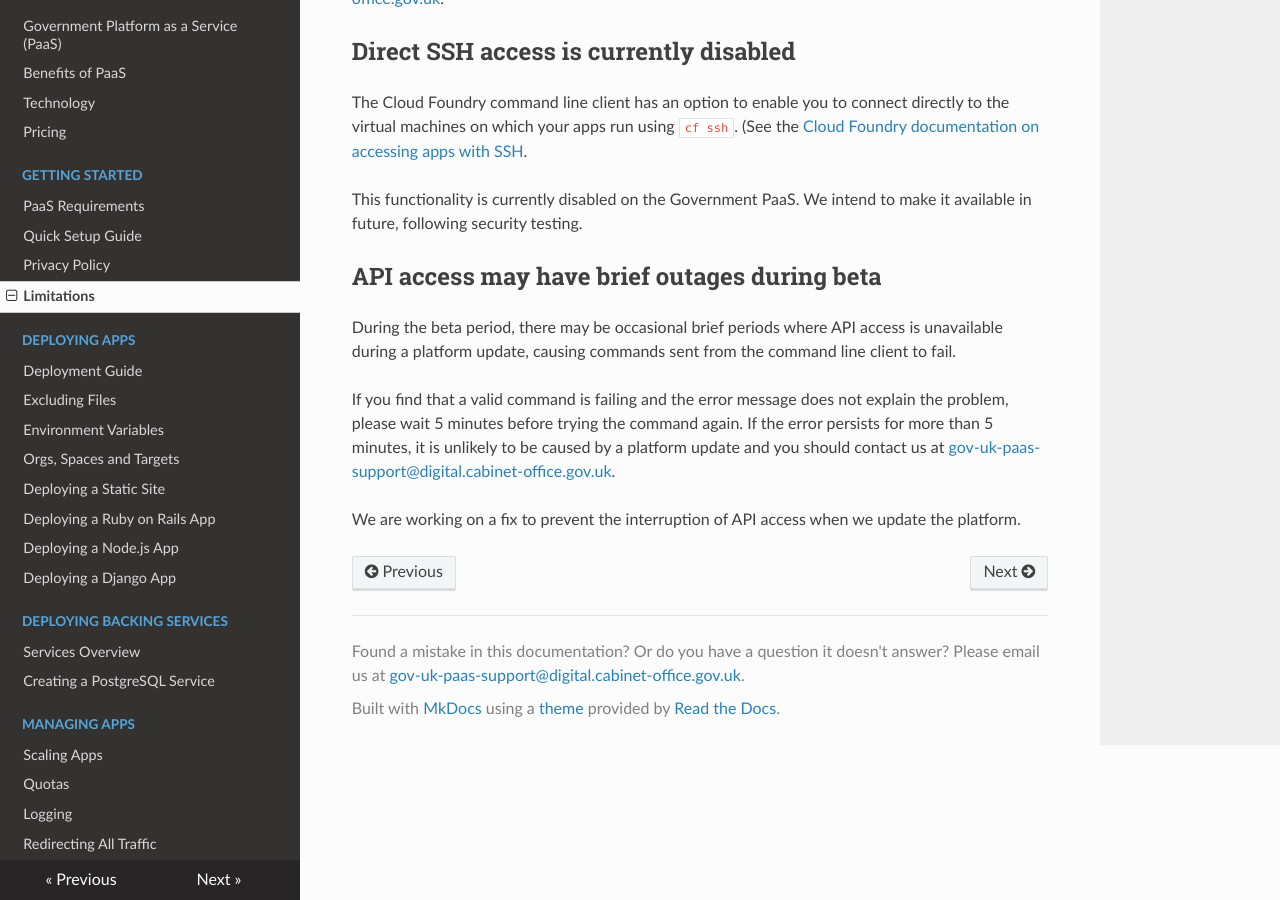
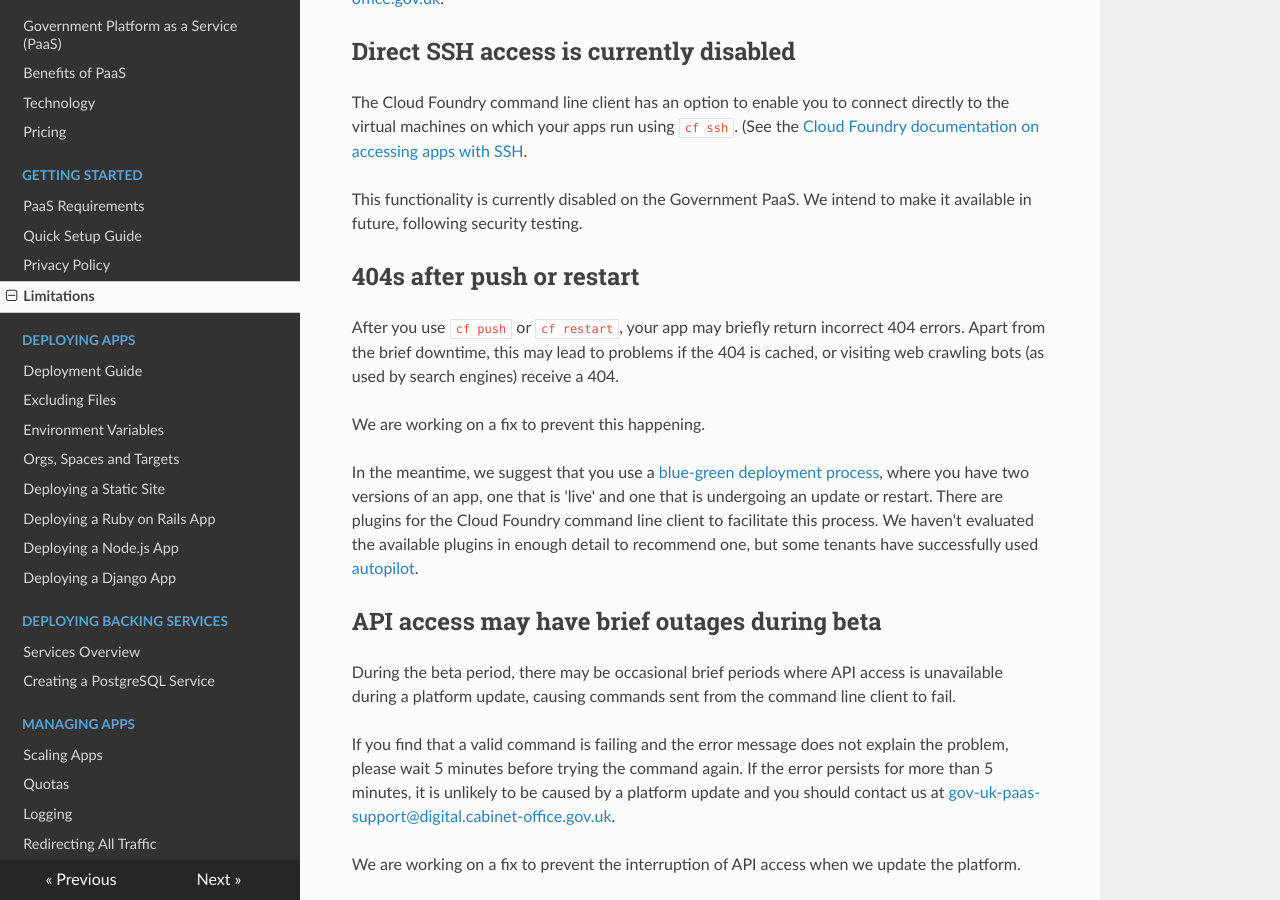
Before and after one commit to alphagov/paas-developer-docs, an MkDocs documentation site: the page built from docs/getting_started/limitations.md, in a window 1280 px wide and 900 px high, scrolled down 504 px. Built offline with MkDocs 1.6.1, drawn with Linux system fonts in a browser that asks for light colours; nearby versions of some CDN libraries; old or Windows-style settings are respelled for this version of MkDocs.

Commit message:
Document 404 errors in CF
"Explain circumstances CF returns a 404 error, why this isn't the
correct error code and how you can avoid.

This happens if you run a CF Restart command for example."

"Kick-off notes:
Explain that cf push and cf restart cause downtime & that blue-green
plugins exist and typically work as a CF client plugin. We could say
that some tenants are using autopilot
Explain why 404 errors might be bad (things upstream might cache them)
We couldn't think of anything tenants should take to mitigate the
internal failures, so for the time being we're leaving it out."

```diff
--- a/docs/getting_started/limitations.md
+++ b/docs/getting_started/limitations.md
@@ -16,6 +16,14 @@ The Cloud Foundry command line client has an option to enable you to connect dir
 
 This functionality is currently disabled on the Government PaaS. We intend to make it available in future, following security testing.
 
+## 404s after push or restart
+
+After you use ``cf push`` or ``cf restart``, your app may briefly return incorrect 404 errors. Apart from the brief downtime, this may lead to problems if the 404 is cached, or visiting web crawling bots (as used by search engines) receive a 404.
+
+We are working on a fix to prevent this happening.
+
+In the meantime, we suggest that you use a [blue-green deployment process](https://docs.cloudfoundry.org/devguide/deploy-apps/blue-green.html), where you have two versions of an app, one that is 'live' and one that is undergoing an update or restart. There are plugins for the Cloud Foundry command line client to facilitate this process. We haven't evaluated the available plugins in enough detail to recommend one, but some tenants have successfully used [autopilot](https://github.com/contraband/autopilot).
+
 ## API access may have brief outages during beta
 
 During the beta period, there may be occasional brief periods where API access is unavailable during a platform update, causing commands sent from the command line client to fail.
```
